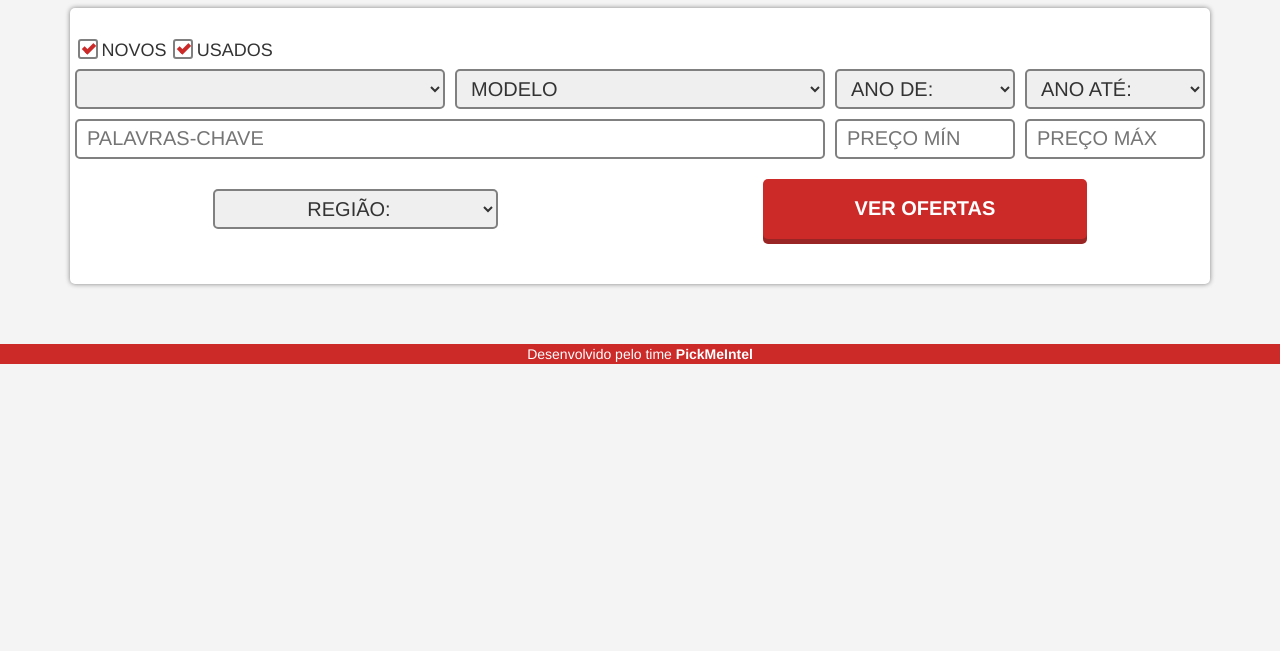
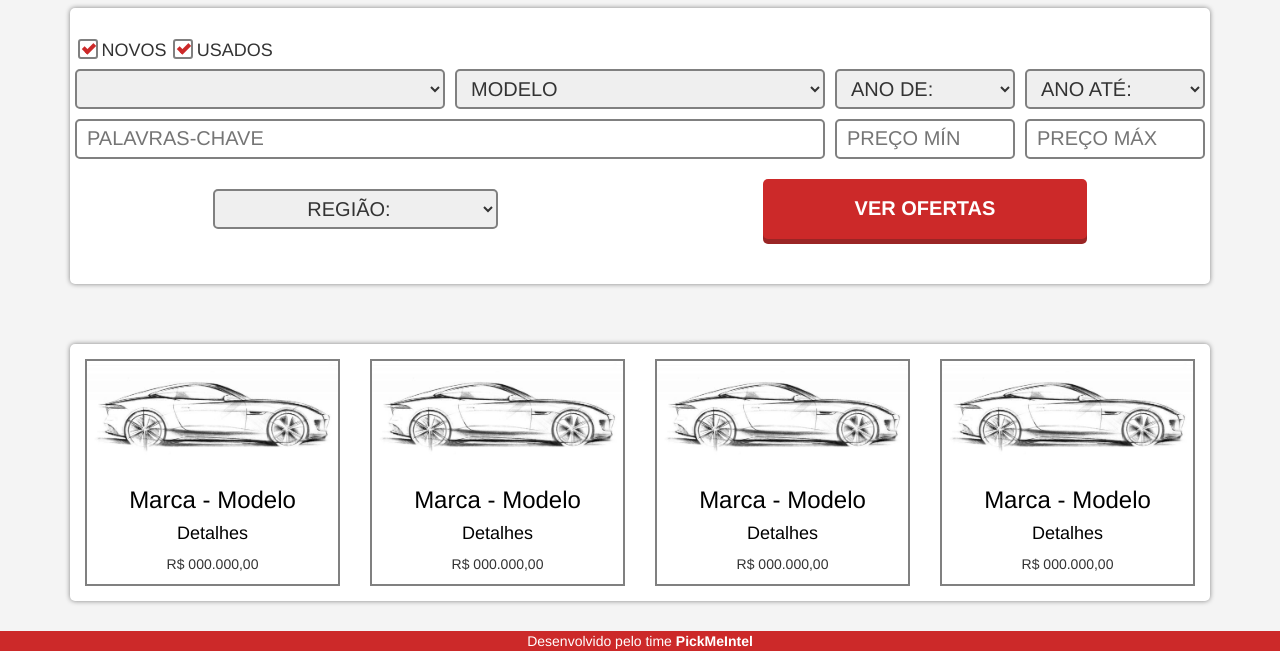
Before and after one commit to khaosdoctor/webmotors-hackathon2016, a website: page public/index.html in a window 1280 px wide. Shown: the part 167-818 px from the top of the page. Drawn offline with Linux system fonts and the light colour scheme; no server answers.

Commit message:
Front dos relacionados

```diff
--- a/public/assets/css/styles.css
+++ b/public/assets/css/styles.css
@@ -255,6 +255,26 @@
     color: #fff;
     border: 2px solid white;
   }
+  main .related a{
+    color: black;
+  }
+  main .related .related-item{
+    margin: 15px auto;
+    border: 2px solid gray;
+  }
+  main .related a:hover{
+    text-decoration: none;
+  }
+  main .related h3, main .related h4{
+    text-align: center;
+    transition: all 0.3s ease;
+  }
+  main .related p{
+    text-align: center;
+  }
+  main .related a:hover h3, main .related a:hover h4{
+    color: #cc2929;
+  }
 /* Main Index */
 
 /* Main Single */
--- a/public/index.html
+++ b/public/index.html
@@ -154,22 +154,82 @@
                             2
                           </li>
                         </a>
-                        <a href="#">
-                          <li>
-                            3
-                          </li>
-                        </a>
-                        <a href="#">
-                          <li>
-                            4
-                          </li>
-                        </a>
                       </ul>
                   </div>
                 </div>-->
                 <!-- TODO implements pagination -->
               </div>
               <!--Ajax Search -->
+            </div>
+          </div>
+          <div class="col-lg-12 col-md-12 col-sm-12 col-xs-12 gray">
+            <div class="related">
+              <div class="row">
+                <div class="col-lg-3 col-md-3 col-sm-6 col-xs-12">
+                  <div class="related-item">
+                    <a href="single?id=">
+                      <figure>
+                        <img class="img-responsive" src="assets/img/img.jpg" alt="Car" title="Car">
+                      </figure>
+                    </a>
+                    <a href="single?id=">
+                      <h3>Marca - Modelo</h3>
+                    </a>
+                    <a href="single?id=">
+                      <h4>Detalhes</h4>
+                    </a>
+                    <p>R$ 000.000,00</p>
+                  </div>
+                </div>
+                <div class="col-lg-3 col-md-3 col-sm-6 col-xs-12">
+                  <div class="related-item">
+                    <a href="single?id=">
+                      <figure>
+                        <img class="img-responsive" src="assets/img/img.jpg" alt="Car" title="Car">
+                      </figure>
+                    </a>
+                    <a href="single?id=">
+                      <h3>Marca - Modelo</h3>
+                    </a>
+                    <a href="single?id=">
+                      <h4>Detalhes</h4>
+                    </a>
+                    <p>R$ 000.000,00</p>
+                  </div>
+                </div>
+                <div class="col-lg-3 col-md-3 col-sm-6 col-xs-12">
+                  <div class="related-item">
+                    <a href="single?id=">
+                      <figure>
+                        <img class="img-responsive" src="assets/img/img.jpg" alt="Car" title="Car">
+                      </figure>
+                    </a>
+                    <a href="single?id=">
+                      <h3>Marca - Modelo</h3>
+                    </a>
+                    <a href="single?id=">
+                      <h4>Detalhes</h4>
+                    </a>
+                    <p>R$ 000.000,00</p>
+                  </div>
+                </div>
+                <div class="col-lg-3 col-md-3 col-sm-6 col-xs-12">
+                  <div class="related-item">
+                    <a href="single?id=">
+                      <figure>
+                        <img class="img-responsive" src="assets/img/img.jpg" alt="Car" title="Car">
+                      </figure>
+                    </a>
+                    <a href="single?id=">
+                      <h3>Marca - Modelo</h3>
+                    </a>
+                    <a href="single?id=">
+                      <h4>Detalhes</h4>
+                    </a>
+                    <p>R$ 000.000,00</p>
+                  </div>
+                </div>
+              </div>
             </div>
           </div>
         </div>
```
